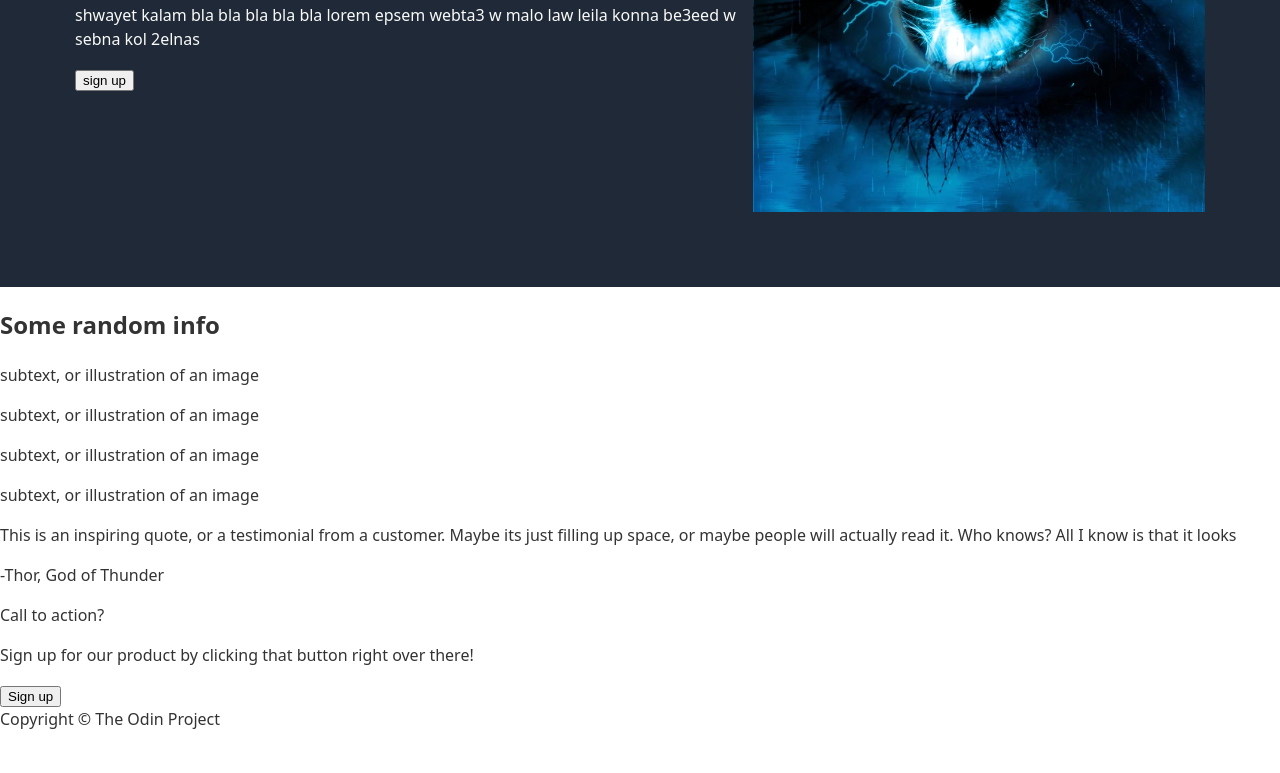
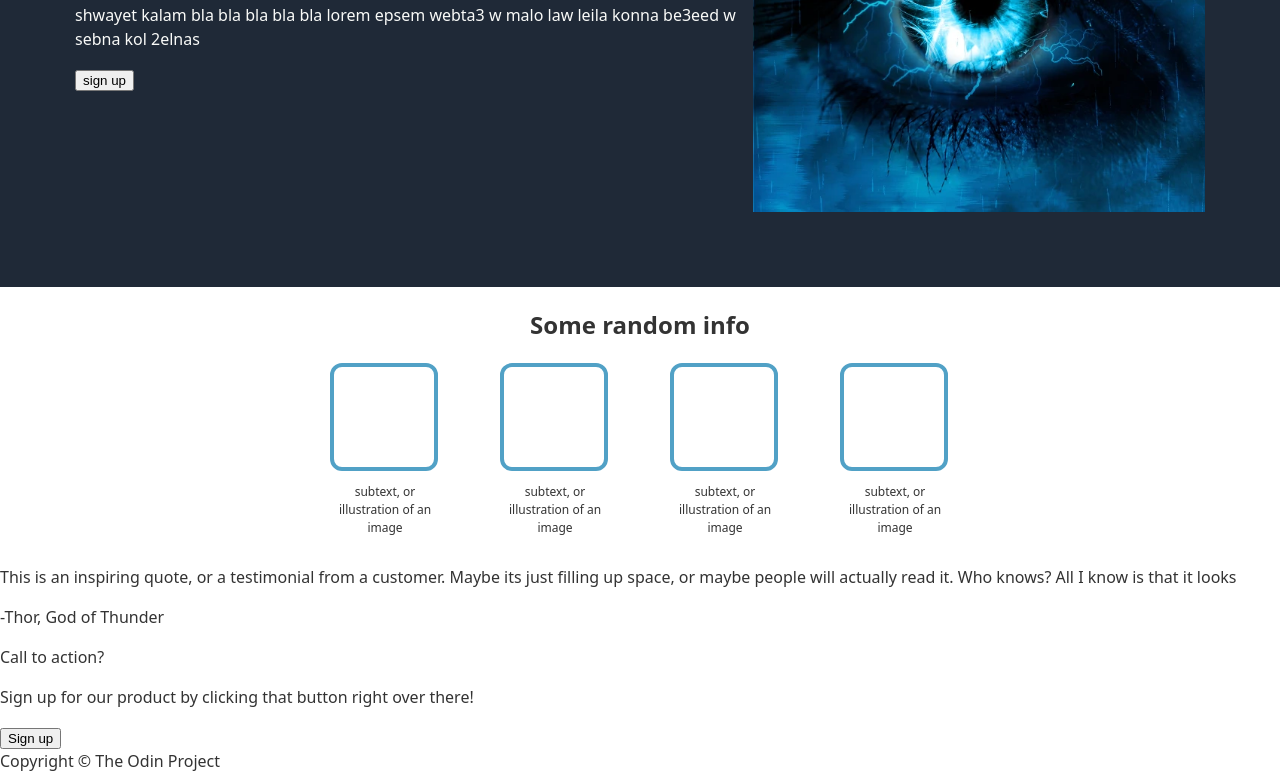
Before and after one commit to HasanKonty/first-webpage1.1, a plain HTML site: page index.html in a window 1280 px wide. Shown: the part 172-945 px from the top of the page. Before the commit the page ends 903 px from the top, so only its background shows below. Drawn offline with Linux system fonts and the light colour scheme.

Commit message:
Style upper mid

```diff
--- a/styles.css
+++ b/styles.css
@@ -61,3 +61,26 @@ h3 {
    /* flex; 1 1 auto; */
 
 }
+
+.upper-mid{
+    text-align: center;
+}
+
+.all-boxes {
+    display: flex;
+    justify-content: center;
+    gap: 60px;
+}
+
+.box-container {
+    width: 110px;
+    font-size: 12px;
+}
+
+.box {
+    width: 100px;
+    height: 100px;
+    border: 4px solid rgb(81, 161, 198);
+    border-radius: 12px;
+
+}
```
